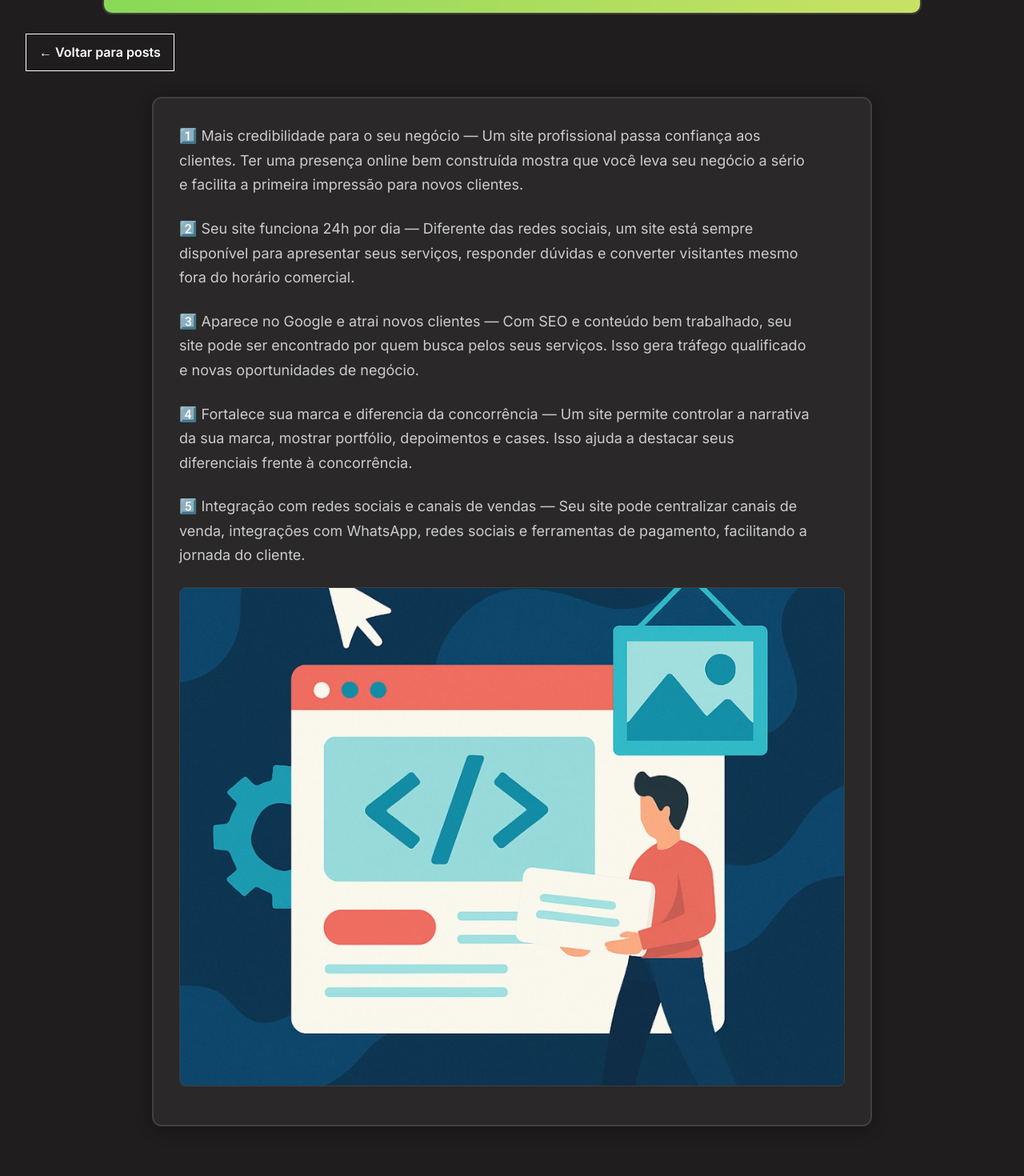
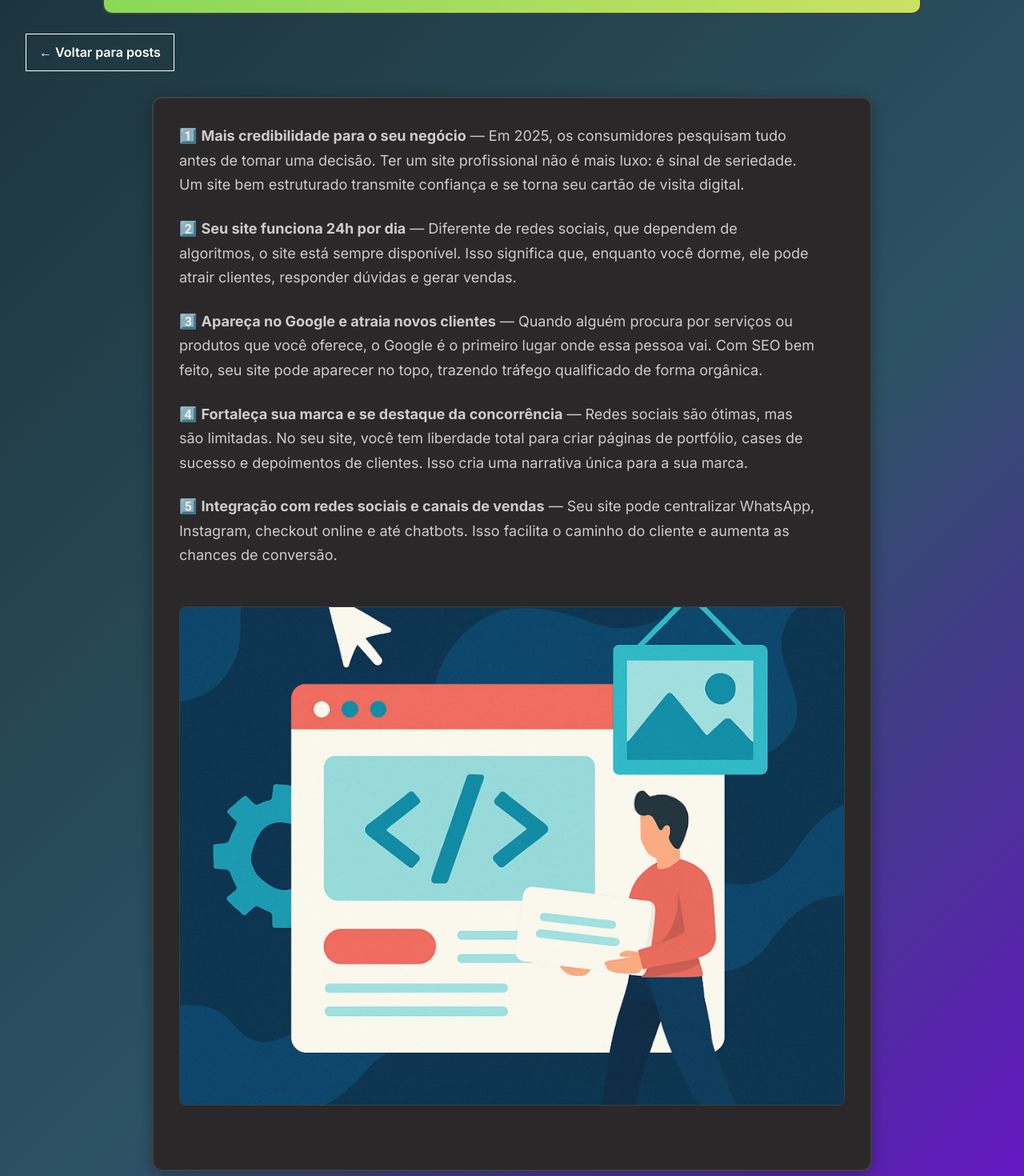
Before and after one commit to LucasElPingu/lucas-websy, a Next.js app: page /posts/5-motivos-para-ter-um-site-em-2025 in a window 1280 px wide. Shown: the part 1020-2490 px from the top of the page at 80% size. Built offline with nearby package versions, Linux system fonts and the light colour scheme.

Commit message:
Add Markdown rendering support to posts
Introduced react-markdown, rehype-raw, and remark-gfm dependencies. Updated post detail page to render Markdown content, and adjusted Footer and related styles for improved layout and compatibility.

```diff
--- a/package.json
+++ b/package.json
@@ -12,7 +12,10 @@
     "next": "15.3.5",
     "react": "^19.0.0",
     "react-dom": "^19.0.0",
-    "react-icons": "^5.5.0"
+    "react-icons": "^5.5.0",
+    "react-markdown": "^10.1.0",
+    "rehype-raw": "^7.0.0",
+    "remark-gfm": "^4.0.1"
   },
   "devDependencies": {
     "@eslint/eslintrc": "^3",
--- a/src/app/components/Footer.module.css
+++ b/src/app/components/Footer.module.css
@@ -1,6 +1,6 @@
 /* Footer com background vivo */
 .footer {
-  padding: 8rem 0 2rem;
+  padding: 2rem 0 2rem;
   background: linear-gradient(135deg, #075985 0%, #1F1D1D 50%, #4c1d95 100%);
   position: relative;
   overflow: hidden;
--- a/src/app/components/Footer.tsx
+++ b/src/app/components/Footer.tsx
@@ -179,10 +179,9 @@ export default function Footer({ showContact = true }: { showContact?: boolean }
               {/* Footer bottom */}
               <div className={styles.footerBottom}>
                 <div className={styles.divider}></div>
-
                 <div className={styles.bottomContent}>
                   <div className={styles.copyright}>
-                    <p>&copy; {currentYear} Lucas Websy. Todos os direitos reservados.</p>
+                    <p>&copy; {currentYear} Lucas Websy. Todos os direitos reservados</p>
                   </div>
 
                   <div className={styles.credits}>
--- a/src/app/posts/[slug]/page.tsx
+++ b/src/app/posts/[slug]/page.tsx
@@ -6,6 +6,11 @@ import Footer from "../../components/Footer";
 import Header from "../../components/Header";
 import { getAllPosts, getPostBySlug } from "../data";
 import styles from "../post-detail.module.css";
+
+// Novo import para suportar Markdown nos blocos
+import ReactMarkdown from "react-markdown";
+import rehypeRaw from "rehype-raw";
+import remarkGfm from "remark-gfm";
 
 // Geração de rotas estáticas
 export async function generateStaticParams() {
@@ -59,6 +64,7 @@ export default async function PostDetail(
     <>
       <Header />
 
+      {/* Schema.org Breadcrumb */}
       <script
         type="application/ld+json"
         dangerouslySetInnerHTML={{
@@ -74,6 +80,7 @@ export default async function PostDetail(
         }}
       />
 
+      {/* Schema.org BlogPosting */}
       <script
         type="application/ld+json"
         dangerouslySetInnerHTML={{
@@ -127,17 +134,35 @@ export default async function PostDetail(
           <article className={styles.postContent}>
             {post.blocks.map((block, i) => {
               if (block.type === "paragraph") {
-                return <p key={i}>{block.text}</p>;
+                return (
+                  <div key={i} className={styles.contentParagraph}>
+                    <ReactMarkdown
+                      remarkPlugins={[remarkGfm]}
+                      rehypePlugins={[rehypeRaw]}
+                    >
+                      {block.text}
+                    </ReactMarkdown>
+                  </div>
+                );
               }
+
               if (block.type === "list") {
                 return (
                   <ul key={i} className={styles.contentList}>
                     {block.items.map((item, idx) => (
-                      <li key={idx}>{item}</li>
+                      <li key={idx}>
+                        <ReactMarkdown
+                          remarkPlugins={[remarkGfm]}
+                          rehypePlugins={[rehypeRaw]}
+                        >
+                          {item}
+                        </ReactMarkdown>
+                      </li>
                     ))}
                   </ul>
                 );
               }
+
               if (block.type === "image") {
                 return (
                   <div key={i} className={styles.contentImage}>
@@ -151,6 +176,7 @@ export default async function PostDetail(
                   </div>
                 );
               }
+
               return null;
             })}
           </article>
--- a/src/app/posts/data.ts
+++ b/src/app/posts/data.ts
@@ -16,74 +16,88 @@ export type Post = {
 export const posts: Post[] = [
   {
     slug: "5-motivos-para-ter-um-site-em-2025",
-    title: "5 motivos para ter um site em 2025",
+    title: "5 Motivos Para Ter um Site em 2025",
     excerpt:
-      "Credibilidade, funcionamento 24/7, presença no Google, fortalecimento de marca e integração com redes e vendas.",
+      "Descubra por que ter um site profissional em 2025 é essencial: credibilidade, presença no Google, funcionamento 24h, fortalecimento da marca e integração com redes sociais e vendas.",
     date: "2025-01-01T00:00:00.000Z",
     coverImage: "/images/5-motivos-site.png",
     tags: ["negócios", "marketing", "site", "2025"],
     blocks: [
       {
         type: "paragraph",
-        text: "1️⃣ Mais credibilidade para o seu negócio — Um site profissional passa confiança aos clientes. Ter uma presença online bem construída mostra que você leva seu negócio a sério e facilita a primeira impressão para novos clientes.",
+        text: "1️⃣ **Mais credibilidade para o seu negócio** — Em 2025, os consumidores pesquisam tudo antes de tomar uma decisão. Ter um site profissional não é mais luxo: é sinal de seriedade. Um site bem estruturado transmite confiança e se torna seu cartão de visita digital.",
       },
       {
         type: "paragraph",
-        text: "2️⃣ Seu site funciona 24h por dia — Diferente das redes sociais, um site está sempre disponível para apresentar seus serviços, responder dúvidas e converter visitantes mesmo fora do horário comercial.",
+        text: "2️⃣ **Seu site funciona 24h por dia** — Diferente de redes sociais, que dependem de algoritmos, o site está sempre disponível. Isso significa que, enquanto você dorme, ele pode atrair clientes, responder dúvidas e gerar vendas.",
       },
       {
         type: "paragraph",
-        text: "3️⃣ Aparece no Google e atrai novos clientes — Com SEO e conteúdo bem trabalhado, seu site pode ser encontrado por quem busca pelos seus serviços. Isso gera tráfego qualificado e novas oportunidades de negócio.",
+        text: "3️⃣ **Apareça no Google e atraia novos clientes** — Quando alguém procura por serviços ou produtos que você oferece, o Google é o primeiro lugar onde essa pessoa vai. Com SEO bem feito, seu site pode aparecer no topo, trazendo tráfego qualificado de forma orgânica.",
       },
       {
         type: "paragraph",
-        text: "4️⃣ Fortalece sua marca e diferencia da concorrência — Um site permite controlar a narrativa da sua marca, mostrar portfólio, depoimentos e cases. Isso ajuda a destacar seus diferenciais frente à concorrência.",
+        text: "4️⃣ **Fortaleça sua marca e se destaque da concorrência** — Redes sociais são ótimas, mas são limitadas. No seu site, você tem liberdade total para criar páginas de portfólio, cases de sucesso e depoimentos de clientes. Isso cria uma narrativa única para a sua marca.",
       },
       {
         type: "paragraph",
-        text: "5️⃣ Integração com redes sociais e canais de vendas — Seu site pode centralizar canais de venda, integrações com WhatsApp, redes sociais e ferramentas de pagamento, facilitando a jornada do cliente.",
+        text: "5️⃣ **Integração com redes sociais e canais de vendas** — Seu site pode centralizar WhatsApp, Instagram, checkout online e até chatbots. Isso facilita o caminho do cliente e aumenta as chances de conversão.",
       },
-      { type: "image", src: "/images/5-motivos-img2.png", alt: "Exemplo de site profissional" },
+      { type: "image", src: "/images/5-motivos-img2.png", alt: "Exemplo de site profissional em 2025" },
     ],
   },
   {
     slug: "como-escolher-melhor-layout",
     title: "Como Escolher o Melhor Layout Para o Seu Site",
-    excerpt: "Escolher o layout certo é fundamental para a experiência do usuário e conversão. Veja como escolher o layout ideal para seu site em 2025.",
+    excerpt:
+      " Um layout bem planejado é a base de um site de sucesso. Veja dicas práticas para escolher o design ideal em 2025.",
     date: "2025-02-01T00:00:00.000Z",
     coverImage: "/images/stickman-think.png",
     tags: ["design", "layout", "responsivo"],
     blocks: [
-      { type: "paragraph", text: "Escolher o layout certo é fundamental para o sucesso do seu site. Um bom design não é apenas visualmente agradável, mas também facilita a navegação, melhora a experiência do usuário e aumenta suas chances de conversão. Neste post, vamos mostrar como escolher o layout ideal para o seu site em 2025." },
-      { type: "list", items: [
-        "Priorize um Layout Limpo e Organizado — Use espaços em branco, organize o conteúdo em seções claras e evite excesso de elementos.",
-        "Responsividade é Essencial — Certifique-se de que seu layout se adapta perfeitamente a qualquer tamanho de tela.",
-        "Velocidade de Carregamento — Prefira designs que carreguem rápido, otimizando imagens e scripts.",
-        "Coerência com Sua Identidade Visual — Escolha cores, fontes e elementos que reflitam a sua marca.",
-        "Inspiração e Exemplos — Pesquise sites do seu segmento e use referências para criar algo único."
-      ]},
-      { type: "image", src: "/images/share.png", alt: "Comparação de layouts limpos x confusos" }
-    ]
+      {
+        type: "paragraph",
+        text: "O layout do seu site é como a vitrine de uma loja. Se for confusa, ninguém entra. Se for atraente, clara e organizada, o visitante se sente confortável para explorar. Em 2025, o layout certo é essencial para transmitir profissionalismo e garantir uma boa experiência do usuário.",
+      },
+      {
+        type: "list",
+        items: [
+          "✅ **Priorize um Layout Limpo e Organizado** — Evite excesso de elementos e use espaços em branco para destacar o que realmente importa.",
+          "📱 **Responsividade é Essencial** — O site deve se adaptar a qualquer tela, do celular ao desktop, sem perder usabilidade.",
+          "⚡ **Velocidade de Carregamento** — Usuários abandonam sites lentos. Otimize imagens e minimize scripts para ganhar performance.",
+          "🎨 **Coerência com a Identidade Visual** — Use cores, fontes e elementos que reflitam sua marca. A consistência gera confiança.",
+          "💡 **Busque Inspiração** — Analise sites do seu segmento, veja boas práticas e crie algo único, adaptado ao seu público.",
+        ],
+      },
+      { type: "image", src: "/images/share.png", alt: "Exemplo comparativo de layouts limpos x confusos" },
+    ],
   },
   {
     slug: "erros-comuns-criar-site",
     title: "Erros Comuns ao Criar um Site e Como Evitá-los",
-    excerpt: "Erros comuns comprometem performance, usabilidade e SEO. Saiba o que evitar ao criar seu site.",
+    excerpt:
+      "Veja os 5 erros mais comuns na criação de sites e como evitá-los para garantir performance, usabilidade e SEO em 2025.",
     date: "2025-03-01T00:00:00.000Z",
     coverImage: "/images/errors-image.png",
     tags: ["erros", "boas-praticas", "seo"],
     blocks: [
-      { type: "paragraph", text: "Criar um site pode parecer simples, mas muitos cometem erros que prejudicam a performance, a usabilidade e até o SEO. Neste post, você vai conhecer os principais erros e como evitá-los." },
-      { type: "list", items: [
-        "Site Lento e Pesado — Otimize imagens, scripts e escolha um layout leve.",
-        "Layout Confuso ou Desorganizado — Um design limpo ajuda o usuário a encontrar o que precisa.",
-        "Falta de Responsividade — Teste em diferentes dispositivos antes de publicar.",
-        "SEO Malfeito — Use títulos, meta descrições, URLs amigáveis e sitemap.xml.",
-        "Conteúdo Difícil de Ler — Evite textos muito longos, fontes pequenas ou cores inadequadas."
-      ]},
-      { type: "image", src: "/images/share.png", alt: "Checklist de boas práticas" }
-    ]
-  }
+      {
+        type: "paragraph",
+        text: " Muitos sites falham logo na largada porque cometem erros básicos que poderiam ser facilmente evitados. Esses erros prejudicam a experiência do usuário, derrubam o SEO e podem fazer seu site perder credibilidade. Aqui estão os principais pontos de atenção:",
+      },
+      {
+        type: "list",
+        items: [
+          "🐢 **Site Lento e Pesado** — Otimize imagens, use hospedagem confiável e evite excesso de plugins.",
+          "🌀 **Layout Confuso** — Um design desorganizado desmotiva o visitante. Use menus claros e hierarquia visual.",
+          "📱 **Falta de Responsividade** — Teste em celulares, tablets e desktops. A maioria dos acessos hoje é mobile.",
+          "🔍 **SEO Malfeito** — Configure títulos, descrições, sitemap.xml e URLs amigáveis para ser encontrado no Google.",
+          "📖 **Conteúdo Difícil de Ler** — Prefira textos objetivos, fontes legíveis e contraste adequado de cores.",
+        ],
+      },
+      { type: "image", src: "/images/share.png", alt: "Checklist de boas práticas para sites" },
+    ],
+  },
 ];
 
 export function getPostBySlug(slug: string): Post | undefined {
--- a/src/app/posts/post-detail.module.css
+++ b/src/app/posts/post-detail.module.css
@@ -1,5 +1,6 @@
 .postSection {
   padding: 8rem 0;
+  background: linear-gradient(135deg, #0f2027, #203a43, #2c5364, #6a11cb);
 }
 
 .postHeader {
@@ -66,7 +67,7 @@
   aspect-ratio: 4/3;
   border-radius: 8px;
   overflow: hidden;
-  margin: 1rem 0;
+  margin: 3rem 0;
   border: 1px solid var(--border-light);
   max-height: 100%;
 }
```
Also changed, not shown: 1 other file (tests, documents, lock files or other folders).
